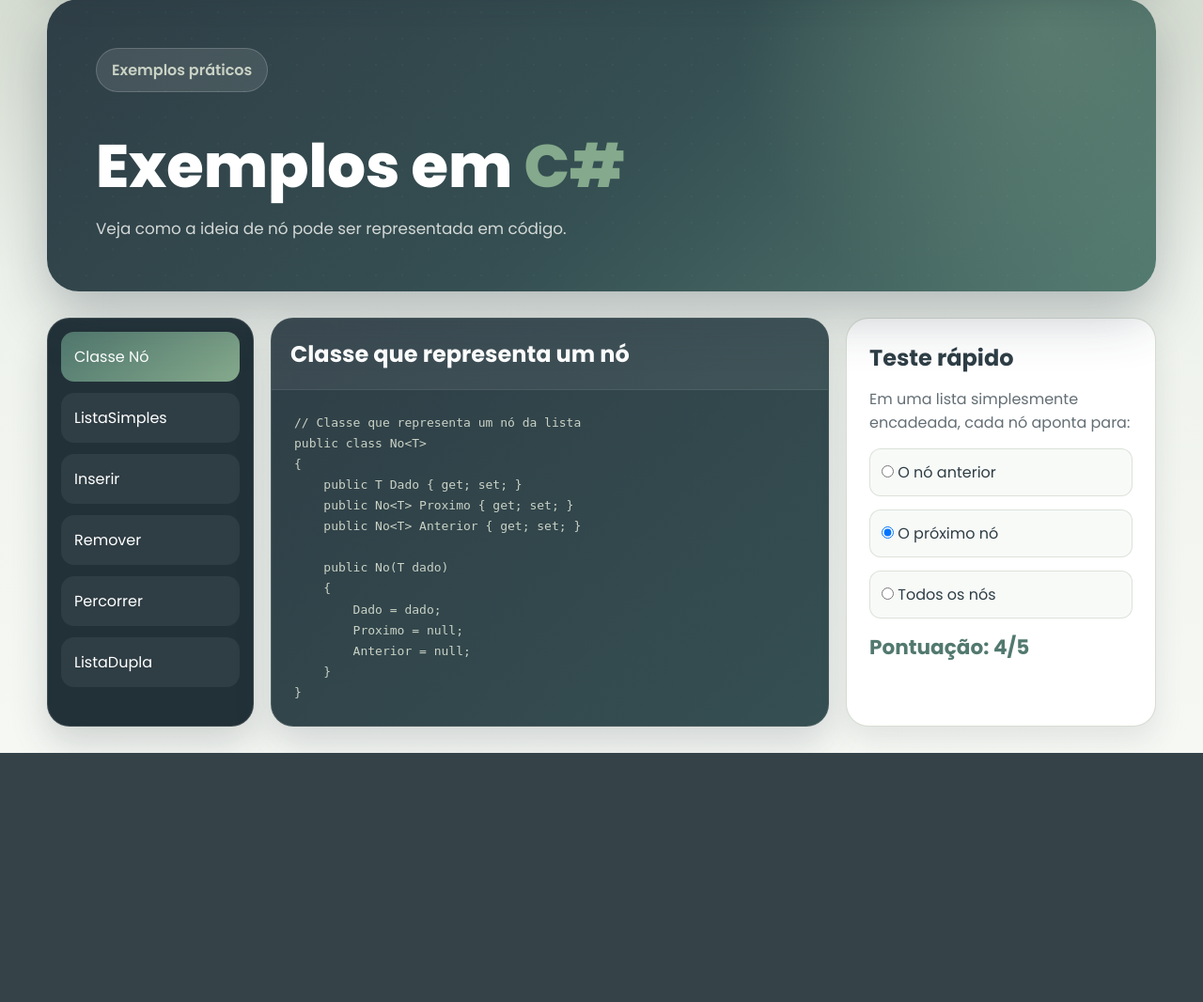
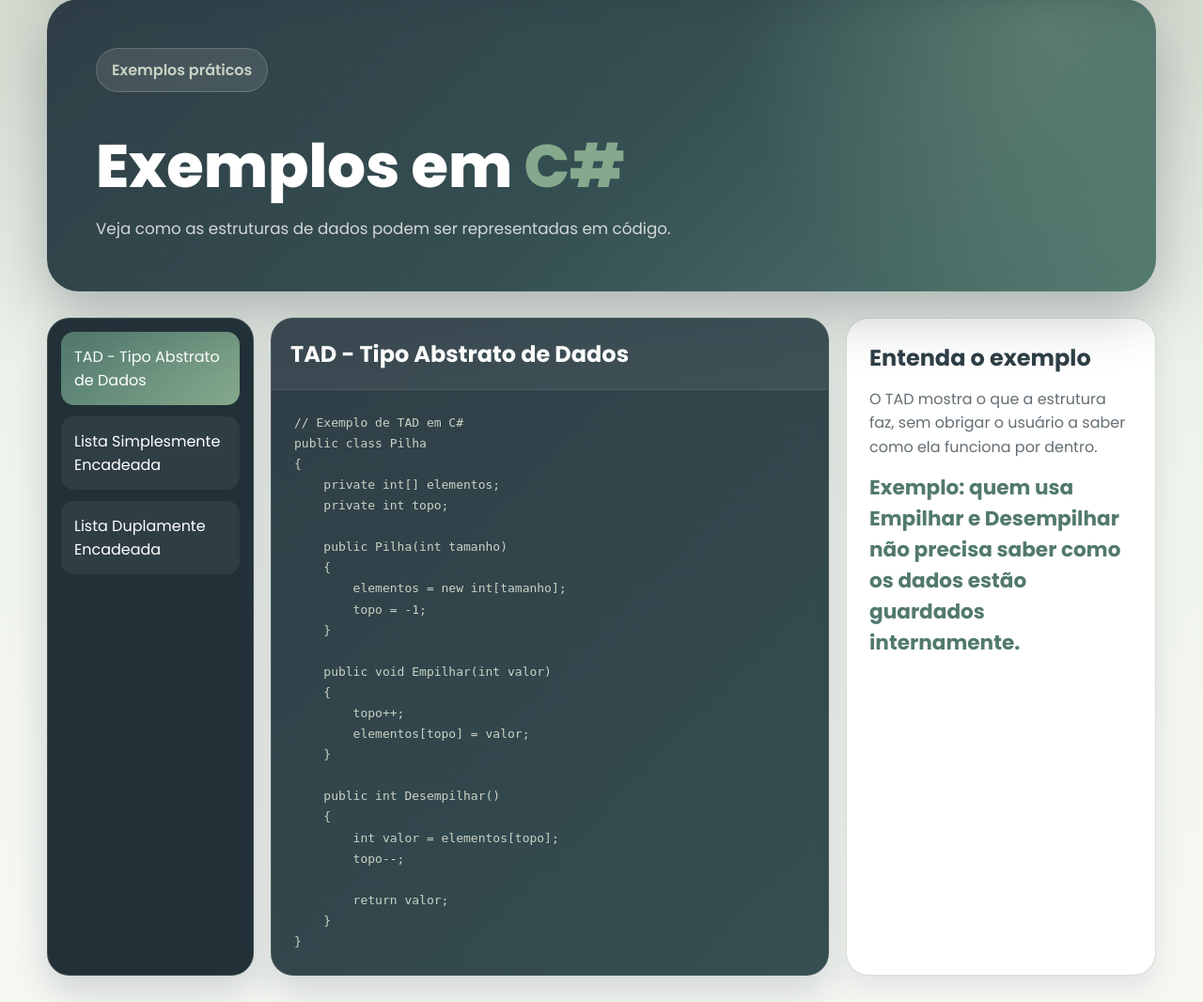
Before and after one commit to Vic0312/MindNodes, a PHP site: page /view/exemplos.php in a window 1280 px wide. Shown: the part 127-1193 px from the top of the page at 94% size. Before the commit the page ends 928 px from the top, so only its background shows below. Run offline with PHP 8.4, Linux system fonts and the light colour scheme.

Commit message:
Commit 20

```diff
--- a/css/exemplos.css
+++ b/css/exemplos.css
@@ -264,4 +264,29 @@ pre {
     .banner-interno {
         padding: 30px 22px;
     }
+
+    .menu-lateral a {
+        cursor: pointer;
+    }
+
+    .codigo-box pre {
+        overflow-x: auto;
+    }
+
+    .explicacao-card h2 {
+        color: #142d5c;
+    }
+
+    .explicacao-card p {
+        line-height: 1.7;
+    }
+
+    .explicacao-card strong {
+        display: block;
+        padding: 14px;
+        border-radius: 14px;
+        background: rgba(82, 121, 111, 0.12);
+        color: var(--deep-teal);
+        font-size: 1rem;
+    }
 }
--- a/view/exemplos.php
+++ b/view/exemplos.php
@@ -28,46 +28,190 @@ $pagina = 'exemplos';
         <section class="banner-interno">
             <span class="etiqueta">Exemplos práticos</span>
             <h1>Exemplos em <span>C#</span></h1>
-            <p>Veja como a ideia de nó pode ser representada em código.</p>
+            <p>Veja como as estruturas de dados podem ser representadas em código.</p>
         </section>
 
         <section class="area-codigo">
             <aside class="menu-lateral">
-                <a class="ativo" href="#">Classe Nó</a>
-                <a href="#">ListaSimples</a>
-                <a href="#">Inserir</a>
-                <a href="#">Remover</a>
-                <a href="#">Percorrer</a>
-                <a href="#">ListaDupla</a>
+                <a class="ativo" href="#" data-exemplo="tad">TAD - Tipo Abstrato de Dados</a>
+                <a href="#" data-exemplo="simples">Lista Simplesmente Encadeada</a>
+                <a href="#" data-exemplo="dupla">Lista Duplamente Encadeada</a>
             </aside>
 
             <section class="codigo-box">
-                <h2>Classe que representa um nó</h2>
-<pre><code>// Classe que representa um nó da lista
-public class No&lt;T&gt;
+                <h2 id="titulo-codigo">TAD - Tipo Abstrato de Dados</h2>
+
+<pre><code id="codigo-exemplo">// Exemplo de TAD em C#
+public class Pilha
 {
-    public T Dado { get; set; }
-    public No&lt;T&gt; Proximo { get; set; }
-    public No&lt;T&gt; Anterior { get; set; }
+    private int[] elementos;
+    private int topo;
 
-    public No(T dado)
+    public Pilha(int tamanho)
     {
-        Dado = dado;
-        Proximo = null;
-        Anterior = null;
+        elementos = new int[tamanho];
+        topo = -1;
+    }
+
+    public void Empilhar(int valor)
+    {
+        topo++;
+        elementos[topo] = valor;
+    }
+
+    public int Desempilhar()
+    {
+        int valor = elementos[topo];
+        topo--;
+
+        return valor;
     }
 }</code></pre>
             </section>
 
-            <section class="quiz-card">
-                <h2>Teste rápido</h2>
-                <p>Em uma lista simplesmente encadeada, cada nó aponta para:</p>
-                <label><input type="radio" name="q1"> O nó anterior</label>
-                <label><input type="radio" name="q1" checked> O próximo nó</label>
-                <label><input type="radio" name="q1"> Todos os nós</label>
-                <strong>Pontuação: 4/5</strong>
+            <section class="quiz-card explicacao-card">
+                <h2>Entenda o exemplo</h2>
+
+                <p id="texto-explicacao">
+                    O TAD mostra o que a estrutura faz, sem obrigar o usuário a saber como ela funciona por dentro.
+                </p>
+
+                <strong id="dica-explicacao">
+                    Exemplo: quem usa Empilhar e Desempilhar não precisa saber como os dados estão guardados internamente.
+                </strong>
             </section>
         </section>
     </main>
+
+    <script>
+        const exemplos = {
+            tad: {
+                titulo: "TAD - Tipo Abstrato de Dados",
+                codigo: `// Exemplo de TAD em C#
+public class Pilha
+{
+    private int[] elementos;
+    private int topo;
+
+    public Pilha(int tamanho)
+    {
+        elementos = new int[tamanho];
+        topo = -1;
+    }
+
+    public void Empilhar(int valor)
+    {
+        topo++;
+        elementos[topo] = valor;
+    }
+
+    public int Desempilhar()
+    {
+        int valor = elementos[topo];
+        topo--;
+
+        return valor;
+    }
+}`,
+                explicacao: "O TAD mostra o que a estrutura faz, sem obrigar o usuário a saber como ela funciona por dentro.",
+                dica: "Exemplo: quem usa Empilhar e Desempilhar não precisa saber como os dados estão guardados internamente."
+            },
+
+            simples: {
+                titulo: "Lista Simplesmente Encadeada",
+                codigo: `// Nó da Lista Simplesmente Encadeada
+public class No
+{
+    public int Valor;
+    public No Proximo;
+
+    public No(int valor)
+    {
+        Valor = valor;
+        Proximo = null;
+    }
+}`,
+                explicacao: "Na lista simplesmente encadeada, cada nó guarda um valor e uma referência para o próximo nó.",
+                dica: "Ideia principal: a lista anda em uma direção só, sempre seguindo o próximo nó."
+            },
+
+            dupla: {
+                titulo: "Lista Duplamente Encadeada",
+                codigo: `// Nó da Lista Duplamente Encadeada
+public class No
+{
+    public int Valor;
+    public No Proximo;
+    public No Anterior;
+
+    public No(int valor)
+    {
+        Valor = valor;
+        Proximo = null;
+        Anterior = null;
+    }
+}`,
+                explicacao: "Na lista duplamente encadeada, cada nó aponta para o próximo nó e também para o nó anterior.",
+                dica: "Ideia principal: dá para navegar para frente e para trás dentro da lista."
+            }
+        };
+
+        const links = document.querySelectorAll(".menu-lateral a");
+        const titulo = document.getElementById("titulo-codigo");
+        const codigo = document.getElementById("codigo-exemplo");
+        const textoExplicacao = document.getElementById("texto-explicacao");
+        const dicaExplicacao = document.getElementById("dica-explicacao");
+
+        const parametro =
+new URLSearchParams(window.location.search);
+
+const estrutura =
+parametro.get("estrutura");
+
+if (estrutura && exemplos[estrutura]) {
+
+    titulo.textContent =
+    exemplos[estrutura].titulo;
+
+    codigo.textContent =
+    exemplos[estrutura].codigo;
+
+    textoExplicacao.textContent =
+    exemplos[estrutura].explicacao;
+
+    dicaExplicacao.textContent =
+    exemplos[estrutura].dica;
+
+    links.forEach(item=>{
+
+        item.classList.remove("ativo");
+
+        if(
+            item.dataset.exemplo
+            === estrutura
+        ){
+            item.classList.add("ativo");
+        }
+
+    });
+
+}
+
+        links.forEach(link => {
+            link.addEventListener("click", function(event) {
+                event.preventDefault();
+
+                links.forEach(item => item.classList.remove("ativo"));
+                this.classList.add("ativo");
+
+                const tipo = this.getAttribute("data-exemplo");
+
+                titulo.textContent = exemplos[tipo].titulo;
+                codigo.textContent = exemplos[tipo].codigo;
+                textoExplicacao.textContent = exemplos[tipo].explicacao;
+                dicaExplicacao.textContent = exemplos[tipo].dica;
+            });
+        });
+    </script>
 </body>
 </html>
```
Also changed, not shown: css/estruturas.css (+7 -0 lines), view/estruturas.php (+10 -3 lines).
